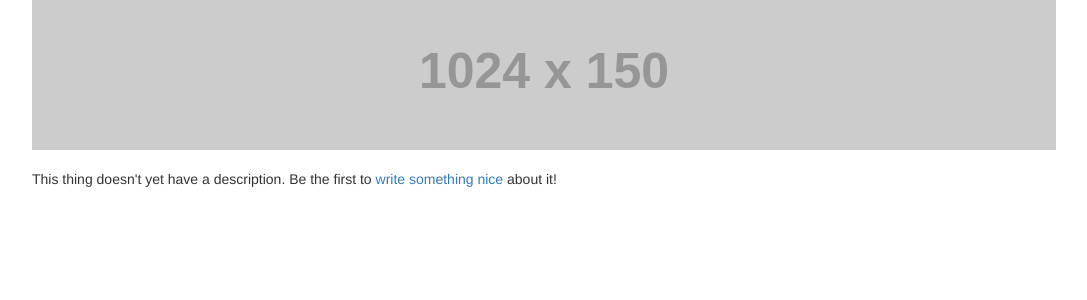
After one commit to mapcat-io/_heroku-nearme, a Node project: template templates/views/thing.hbs in a window 1280 px wide. The commit adds this page. Shown: the top 300 px of the page, without its empty margins (38-1125 px from the left). Run offline with Node 20 templates, Linux system fonts and the light colour scheme; the template is opened without the code that fills it, so the values that code supplies are empty; grey boxes labelled with a size stand in for pictures from a placeholder-image service; some libraries are stand-ins or nearby versions.

Commit message:
added thing page

```diff
--- a/public/styles/site.scss
+++ b/public/styles/site.scss
@@ -22,3 +22,4 @@
 @import "site/layout";
 @import "site/search";
 @import "site/result_item";
+@import "site/thing";
--- /dev/null
+++ b/public/styles/site/_thing.scss
@@ -0,0 +1,12 @@
+.inline-bullet-list {
+  color: #9b9b9b;
+
+  span:after {
+    content: '\a0\b7';
+    color: #9b9b9b;
+  }
+  span:last-child:after {
+    content: '';
+  }
+
+}
--- a/routes/index.js
+++ b/routes/index.js
@@ -37,6 +37,8 @@ exports = module.exports = function(app) {
 	app.get('/', routes.views.index);
 	// main search page
 	app.get('/search', routes.views.search);
+	// thing page
+	app.get('/thing/:id', routes.views.thing);
 
 	// NOTE: To protect a route so that only admins can see it, use the requireUser middleware:
 	// app.get('/protected', middleware.requireUser, routes.views.protected);
--- a/routes/views/search.js
+++ b/routes/views/search.js
@@ -8,8 +8,7 @@ exports = module.exports = function(req, res) {
     // get all the things
     Thing.model.find({title: { "$regex": q, "$options": "i" }}, function(err, things) {
       if (err) throw err;
-      // object of all the users
-      console.log(things);
+      // all the things
       res.render('search', {layout: 'main', title: "The Near Me Project", things: things});
     }).populate('superThing place');
 }
--- a/templates/views/partials/result_item.hbs
+++ b/templates/views/partials/result_item.hbs
@@ -8,7 +8,7 @@
       {{/if}}
     </div>
     <div class="media-body">
-      <h4 class="media-heading">{{this.title}}</h4>
+      <h4 class="media-heading"><a href="thing/{{this._id}}">{{this.title}}</a></h4>
       <p>
         {{#if this.description}}
           {{this.description}}
--- /dev/null
+++ b/templates/views/thing.hbs
@@ -0,0 +1,27 @@
+<div class="container">
+  <div class="row">
+    <div class="col-md-12">
+        {{#if thing.primaryImage.url}}
+          <img class="img-responsive" src="{{thing.primaryImage.url}}" alt="{{thing.title}} image" title="{{thing.title}}">
+        {{else}}
+          <a href="/keystone/things/{{thing._id}}" target="_blank"><img class="img-responsive" src="http://placehold.it/1024x150?text=" alt="{{this.title}} image" title="{{this.title}}"></a>
+        {{/if}}
+        <h1>{{thing.title}}</h1>
+        <p>
+          {{#if thing.description}}
+            {{thing.description}}
+          {{else}}
+            This thing doesn't yet have a description. Be the first to <a href="keystone/things/{{thing._id}}" target="_blank">write something nice</a> about it!
+          {{/if}}
+        </p>
+        <p class="inline-bullet-list">
+          {{#if thing.superThing.title}}
+            <span>{{thing.superThing.title}}</span>
+          {{/if}}
+          {{#if thing.place.title}}
+            <span>@{{thing.place.title}}</span>
+          {{/if}}
+        </p>
+    </div>
+  </div>
+</div>
```
Also changed, not shown: routes/views/thing.js (added, +12 -0 lines), README.md, public/styles/site.css, 2 other files.
